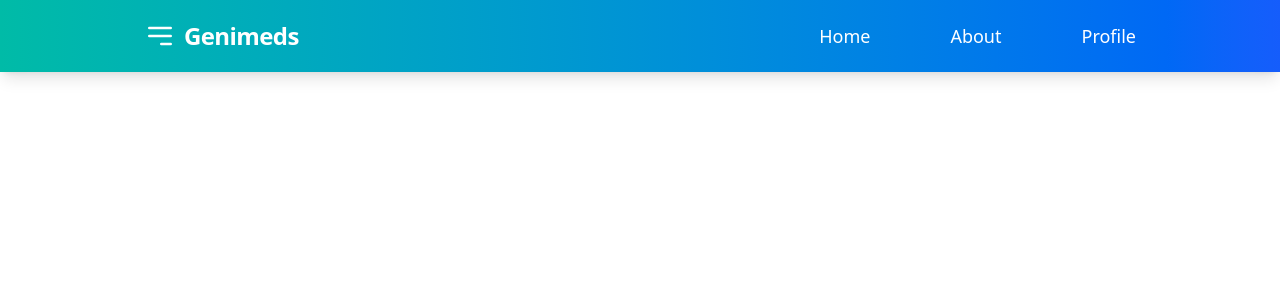
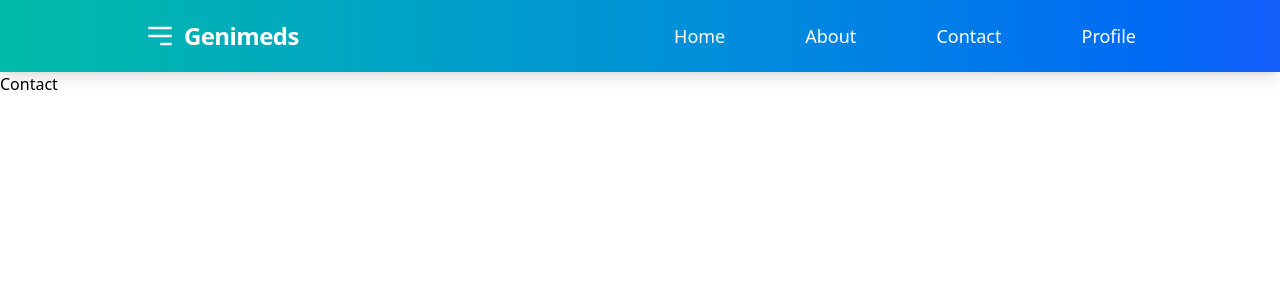
Before and after one commit to swarupecenits/GeniMeds-AI-Powered-, a React (Vite) app in the folder Frontend/: page /contact in a window 1280 px wide. Shown: the top 300 px of the page. Built offline with nearby package versions, Linux system fonts and the light colour scheme; a small style sheet from the web is missing.

Commit message:
added contact section

```diff
--- a/Frontend/src/App.jsx
+++ b/Frontend/src/App.jsx
@@ -6,6 +6,8 @@ import About from './pages/About';
 import LoginForm from './components/LoginForm';
 import RegisterForm from './components/RegisterForm';
 import AiChat from './pages/AiChat';
+import Contact from './pages/Contact';
+
 function App() {
   return (
     <Router>
@@ -15,6 +17,7 @@ function App() {
           <Route path="/about" element={<About />} />
           <Route path="/chat" element={<AiChat />} />
           <Route path="/login" element={<LoginForm />} />
+          <Route path="/contact" element={<Contact />} />
           <Route path="/register" element={<RegisterForm />} />
 
         </Routes>
--- a/Frontend/src/components/Navbar.jsx
+++ b/Frontend/src/components/Navbar.jsx
@@ -57,6 +57,15 @@ function Navbar() {
           </li>
           <li className="md:inline-block">
             <Link
+              to="/contact"
+              className="block text-white font-medium text-center text-lg hover:text-teal-200 transition-colors duration-300 px-4 py-6 md:px-0 md:py-0"
+              onClick={() => setIsOpen(false)}
+            >
+              Contact
+            </Link>
+          </li>
+          <li className="md:inline-block">
+            <Link
               to="/profile"
               className="block text-white font-medium text-center text-lg hover:text-teal-200 transition-colors duration-300 px-4 py-6 md:px-0 md:py-0"
               onClick={() => setIsOpen(false)}
--- /dev/null
+++ b/Frontend/src/pages/Contact.jsx
@@ -0,0 +1,11 @@
+import React from 'react'
+
+const Contact = () => {
+  return (
+    <div>
+      Contact
+    </div>
+  )
+}
+
+export default Contact
```
Also changed, not shown: 1 other file (tests, documents, lock files or other folders).
